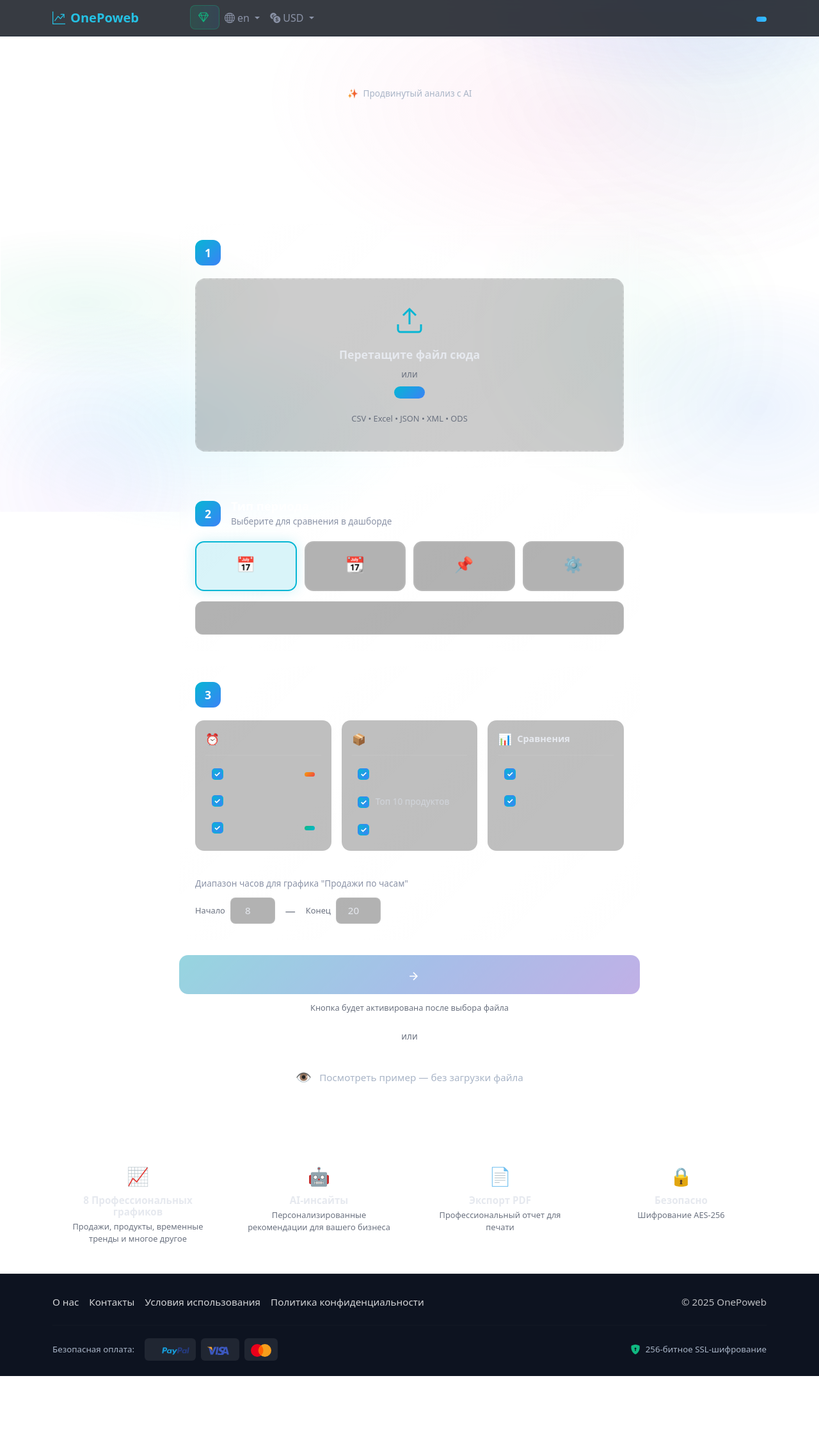
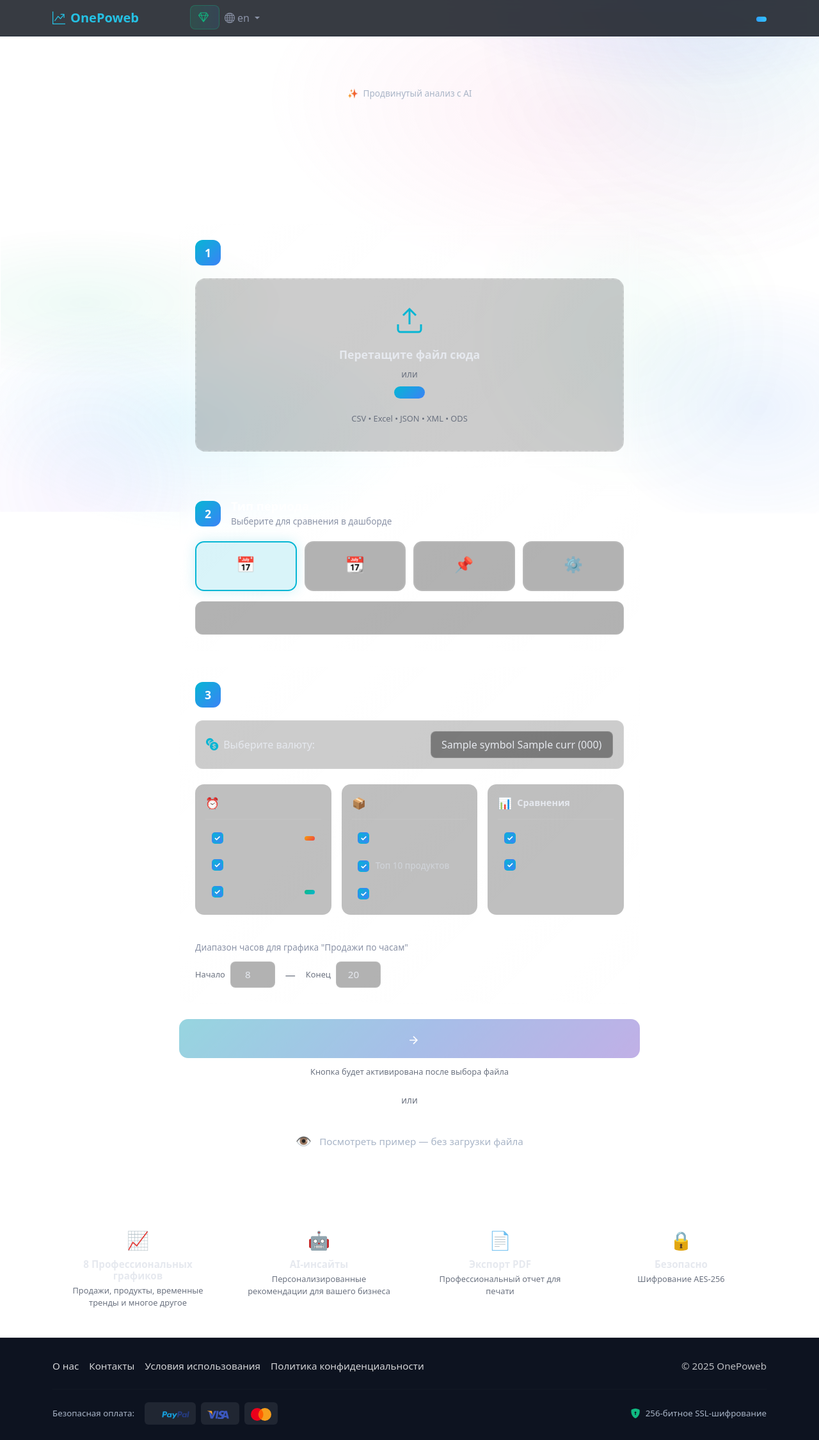
Before and after one commit to linkyl2k/OnePoweb, a Python web app: template templates/index.html in a window 1280 px wide. Shown: the whole page at 64% size. Before the commit the page ends 2151 px from the top, so only its background shows below. Run offline with Jinja, Linux system fonts and the light colour scheme; the template is opened without the code that fills it: most values are stand-ins (such as "Sample title", 1, 10 or a date in 2020).

Commit message:
Move currency selector from navigation to graph selection section on main page

```diff
--- a/templates/base.html
+++ b/templates/base.html
@@ -133,22 +133,6 @@
               <li><a class="dropdown-item {% if current_lang == 'he' %}active{% endif %}" href="{{ url_for('set_language', lang='he') }}">עברית</a></li>
               <li><a class="dropdown-item {% if current_lang == 'en' %}active{% endif %}" href="{{ url_for('set_language', lang='en') }}">English</a></li>
               <li><a class="dropdown-item {% if current_lang == 'ru' %}active{% endif %}" href="{{ url_for('set_language', lang='ru') }}">Русский</a></li>
-            </ul>
-          </li>
-          <li class="nav-item dropdown">
-            <a class="nav-link dropdown-toggle" href="#" id="currencyDropdown" role="button" data-bs-toggle="dropdown" aria-expanded="false">
-              <i class="bi bi-currency-exchange me-1"></i>{{ currency_symbol }}
-            </a>
-            <ul class="dropdown-menu" aria-labelledby="currencyDropdown">
-              {% for curr in available_currencies %}
-              <li>
-                <a class="dropdown-item {% if curr.is_selected %}active{% endif %}" href="{{ url_for('set_currency', currency_code=curr.code, return_url=request.url) }}">
-                  <span class="me-2">{{ curr.symbol }}</span>
-                  <span>{{ curr.label }} ({{ curr.code }})</span>
-                  {% if curr.is_selected %}<i class="bi bi-check float-end"></i>{% endif %}
-                </a>
-              </li>
-              {% endfor %}
             </ul>
           </li>
         </ul>
--- a/templates/index.html
+++ b/templates/index.html
@@ -99,6 +99,25 @@
         <div>
           <h3 class="step-title">{{ t('select_graphs') }}</h3>
           <p class="step-desc">{{ t('select_graphs_desc') }}</p>
+        </div>
+      </div>
+
+      <!-- Currency Selection -->
+      <div class="currency-selector-section mb-4" style="padding: 1rem; background: rgba(0,0,0,0.2); border-radius: 12px; border: 1px solid rgba(255,255,255,0.1);">
+        <div class="d-flex align-items-center justify-content-between flex-wrap gap-2">
+          <div class="d-flex align-items-center gap-2">
+            <i class="bi bi-currency-exchange" style="font-size: 1.2rem; color: #06b6d4;"></i>
+            <span style="font-weight: 500; color: #e6e9ef;">{% if current_lang == 'he' %}בחר מטבע:{% elif current_lang == 'en' %}Select Currency:{% else %}Выберите валюту:{% endif %}</span>
+          </div>
+          <div class="currency-dropdown-wrapper">
+            <select class="form-select currency-select" style="background: rgba(0,0,0,0.4); border: 1px solid rgba(255,255,255,0.15); color: #e6e9ef; border-radius: 8px; padding: 0.5rem 1rem; min-width: 200px;" onchange="window.location.href='{{ url_for('set_currency', currency_code='') }}' + this.value + '?return_url={{ request.url }}'">
+              {% for curr in available_currencies %}
+              <option value="{{ curr.code }}" {% if curr.is_selected %}selected{% endif %}>
+                {{ curr.symbol }} {{ curr.label }} ({{ curr.code }})
+              </option>
+              {% endfor %}
+            </select>
+          </div>
         </div>
       </div>
 
```
